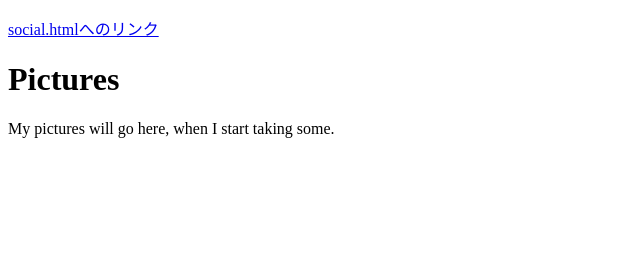
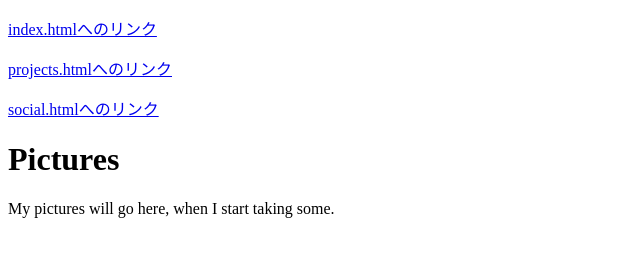
Before and after one commit to G184102021/medialabo, a plain HTML site: page practice/pictures.html in a window 1280 px wide. Shown: the whole page, without its empty margins (0-640 px from the left). Drawn offline with Linux system fonts and the light colour scheme.

Commit message:
pictures.htmlの修正

```diff
--- a/practice/pictures.html
+++ b/practice/pictures.html
@@ -7,6 +7,10 @@
 
   <body>
     <!-- put navigation menu just below here -->
+
+    <p><a href="index.html" target="_blank">index.htmlへのリンク</a></p>
+
+    <p><a href="projects.html" target="_blank">projects.htmlへのリンク</a></p>
 
    <p>
      <a href="social.html"
```
